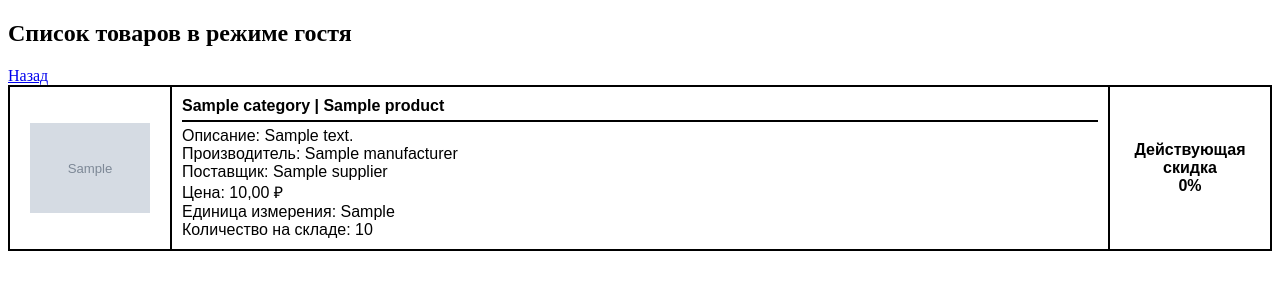
After one commit to Axi2004/Company_shoes, a Django app: page /guest/ in a window 1280 px wide. The commit adds this page. Shown: the top 300 px of the page. Run offline with Django 4.2, Linux system fonts and the light colour scheme; tables that the repository leaves empty hold one stand-in row (values such as "Sample post"); grey boxes marked "Sample" are stand-in pictures.

Commit message:
Add files via upload

```diff
--- a/test1/test1/urls.py
+++ b/test1/test1/urls.py
@@ -27,4 +27,5 @@ urlpatterns = [
     path('client/', views.client, name='client'),
     path('manager/', views.manager, name='manager'),
     path('admin-panel/', views.admin, name='admin'),
+    path('guest/', views.guest, name='guest'),
 ]
--- /dev/null
+++ b/test1/test2/templates/guest.html
@@ -0,0 +1,121 @@
+{% load static %}
+
+<!DOCTYPE html>
+<html lang="ru">
+<head>
+<meta charset="UTF-8">
+<title>Список товаров</title>
+
+<style>
+.product-row {
+    display: flex;
+    border: 2px solid black;
+    margin-bottom: 15px;
+    font-family: Arial, sans-serif;
+}
+
+/* Фото */
+.product-photo {
+    width: 160px;
+    border-right: 2px solid black;
+    display: flex;
+    align-items: center;
+    justify-content: center;
+}
+
+.product-photo img {
+    width: 120px;
+}
+
+/* Центр */
+.product-info {
+    flex: 1;
+    padding: 10px;
+    border-right: 2px solid black;
+}
+
+.product-title {
+    font-weight: bold;
+    border-bottom: 2px solid black;
+    margin-bottom: 5px;
+    padding-bottom: 5px;
+}
+
+/* Скидка */
+.product-discount {
+    width: 160px;
+    display: flex;
+    justify-content: center;
+    align-items: center;
+    font-weight: bold;
+    text-align: center;
+}
+
+/* Условия */
+.big-discount {
+    background-color: #2E8B57;
+}
+
+.no-stock {
+    background-color: #87CEEB;
+}
+
+.old-price {
+    color: red;
+    text-decoration: line-through;
+}
+</style>
+
+</head>
+<body>
+
+<h2>Список товаров в режиме гостя</h2>
+<a href="{% url 'logout' %}">Назад</a>
+
+{% for product in products %}
+<div class="product-row
+    {% if product.discount > 15 %}big-discount{% endif %}
+    {% if product.stock == 0 %}no-stock{% endif %}
+">
+
+    <!-- Фото -->
+    <div class="product-photo">
+        <img src="{% static 'img/'|add:product.image_path %}" alt="Фото">
+    </div>
+
+    <!-- Информация -->
+    <div class="product-info">
+        <div class="product-title">
+            {{ product.category.name }} | {{ product.name }}
+        </div>
+
+        Описание: {{ product.description }}<br>
+        Производитель: {{ product.manufacturer.name }}<br>
+        Поставщик: {{ product.supplier.name }}<br>
+
+        Цена:
+        {% if product.discount > 0 %}
+            <span class="old-price">{{ product.price }} ₽</span>
+            {{ product.price|floatformat:2|add:""|floatformat }}
+        {% else %}
+            {{ product.price }} ₽
+        {% endif %}
+        <br>
+
+        Единица измерения: {{ product.unit }}<br>
+        Количество на складе: {{ product.stock }}
+    </div>
+
+    <!-- Скидка -->
+    <div class="product-discount">
+        Действующая<br>скидка<br>
+        {{ product.discount }}%
+    </div>
+
+</div>
+{% empty %}
+<p>Товары отсутствуют</p>
+{% endfor %}
+
+</body>
+</html>
--- a/test1/test2/templates/login.html
+++ b/test1/test2/templates/login.html
@@ -23,5 +23,7 @@
         </div>
         <button type="submit">Войти</button>
     </form>
+
+    <a href="{% url 'guest' %}">Режим гостя</a>
 </body>
 </html>
--- a/test1/test2/views.py
+++ b/test1/test2/views.py
@@ -1,5 +1,6 @@
 from django.contrib.auth import authenticate, login as auth_login, logout as auth_logout
 from django.shortcuts import render, redirect
+from .models import Product
 
 def home(request):
     return render(request, 'home.html')
@@ -35,3 +36,7 @@ def admin(request):
 
 def manager(request):
     return render(request, 'manager.html')
+
+def guest(request):
+    products = Product.objects.select_related('category', 'supplier', 'manufacturer').all()
+    return render(request, 'guest.html', {'products': products})
```
Also changed, not shown: test1/test1/settings.py (+6 -1 lines), test1/test2/static/css/styles.css (added, +46 -0 lines), test1/test2/static/img/1.jpg (added), test1/test2/static/img/2.jpg (added).
